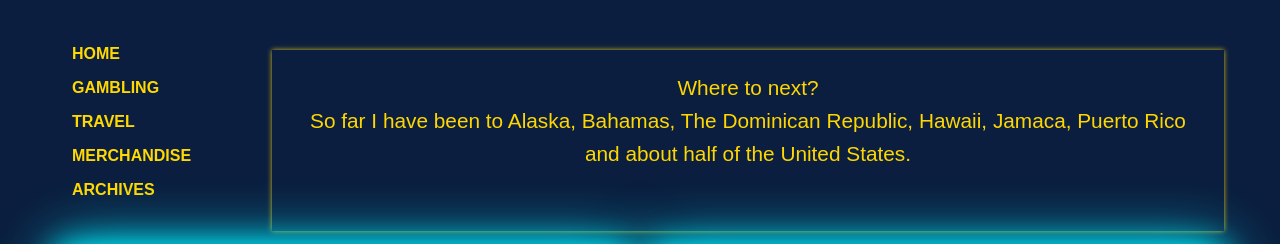
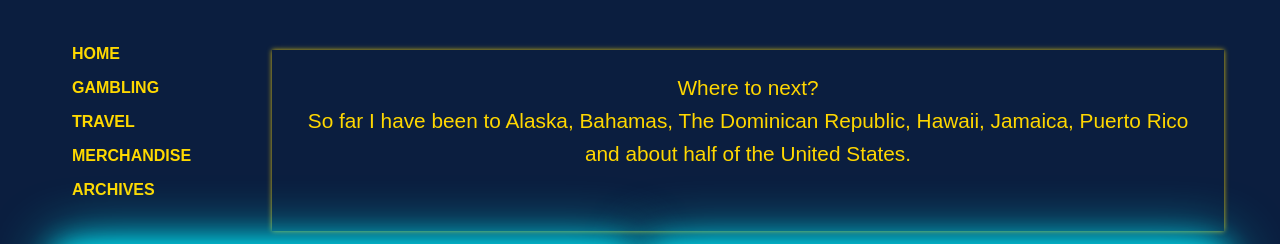
Before and after one commit to TracyOrtegaASU/TracyOrtegaASU.github.io, a plain HTML site: page travel.html in a window 1280 px wide. Shown: the part 170-414 px from the top of the page. Drawn offline with Linux system fonts and the light colour scheme.

Commit message:
Update travel.html
corrected typo

```diff
--- a/travel.html
+++ b/travel.html
@@ -94,7 +94,7 @@ moveAroundPerimeter(dice3, 6000);
 
     <!-- Main Content -->
     <main>
-      <p>Where to next? <p></p>So far I have been to Alaska, Bahamas, The Dominican Republic, Hawaii, Jamaca, Puerto Rico and about half of the United States.</p>
+      <p>Where to next? <p></p>So far I have been to Alaska, Bahamas, The Dominican Republic, Hawaii, Jamaica, Puerto Rico and about half of the United States.</p>
     </main>
  <!-- Footer -->
        <footer>
```
